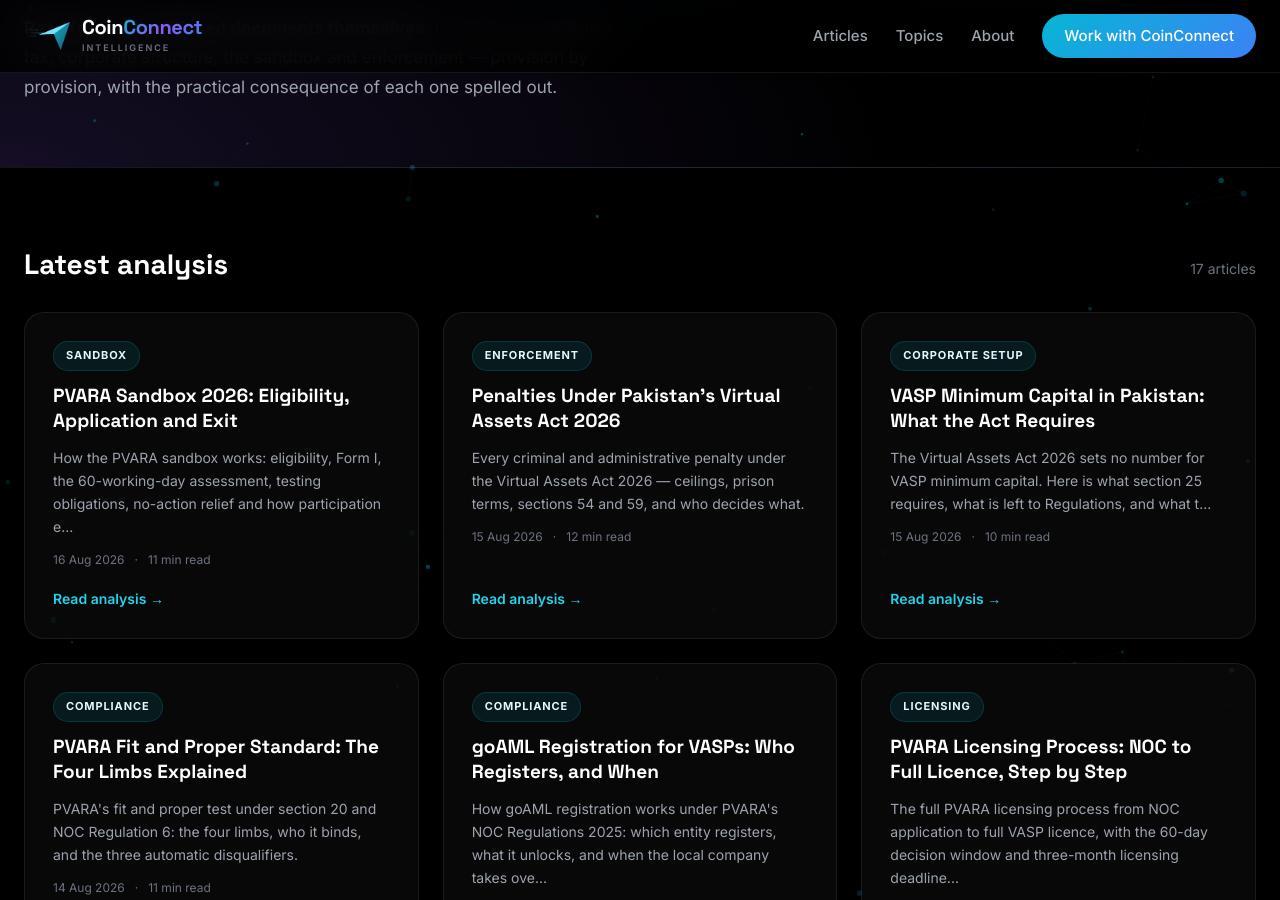
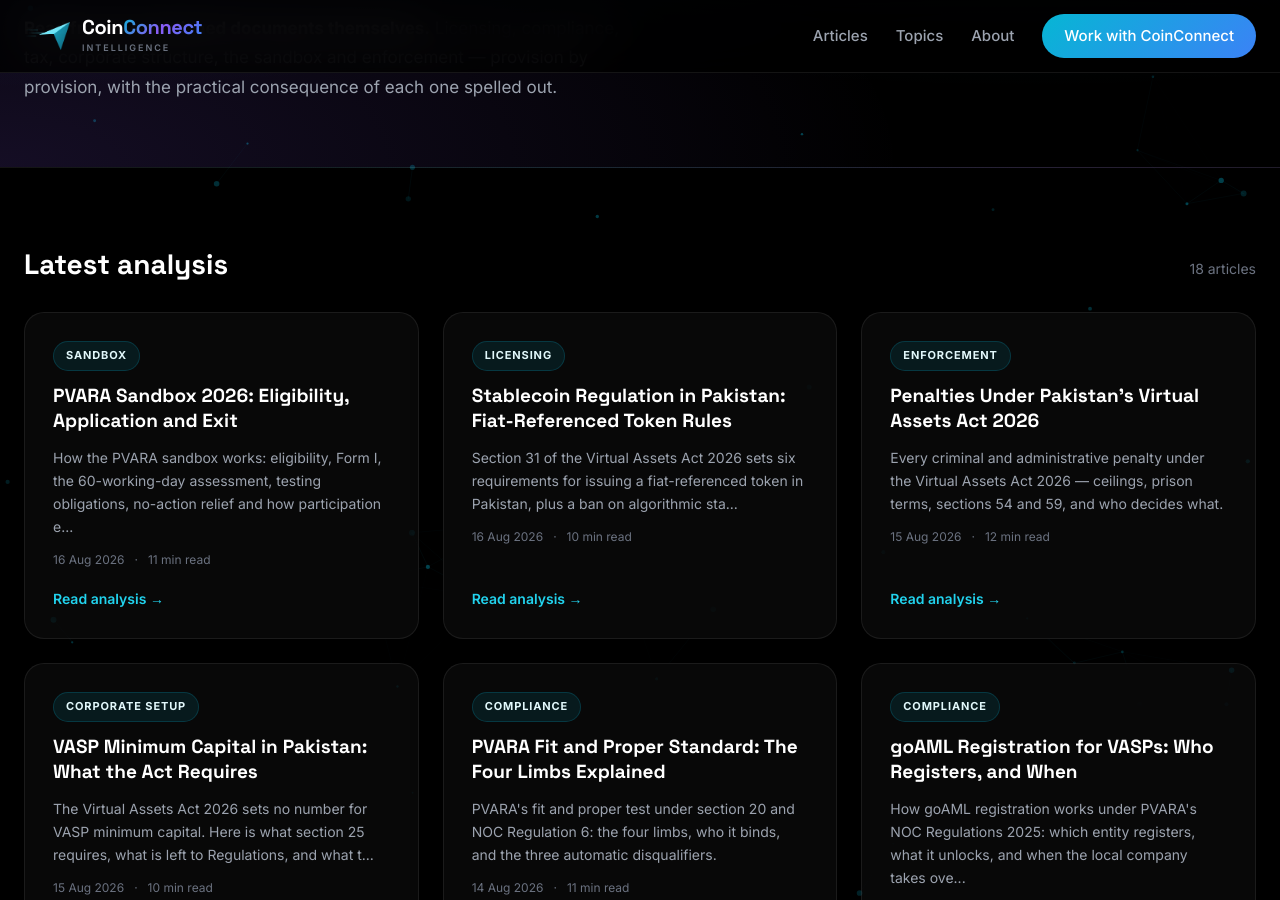
Before and after one commit to coinconnect-pk/coinconnect-pk.github.io, a Jekyll site: the page built from index.html, in a window 1280 px wide and 900 px high, scrolled down 447 px. Built offline with Jekyll 4.4.1, drawn with Linux system fonts in a browser that asks for light colours.

Commit message:
Publish article for 2026-08-16

```diff
--- a/_data/linkmap.yml
+++ b/_data/linkmap.yml
@@ -289,3 +289,6 @@ blog:
   - url: "https://blog.coinconnect.site/pvara-sandbox-2026-eligibility-application-and-exit/"
     title: "PVARA Sandbox 2026: Eligibility, Application and Exit"
     topics: [pvara, sandbox, eligibility, application, exit]
+  - url: "https://blog.coinconnect.site/stablecoin-regulation-in-pakistan-fiat-referenced-token-rules/"
+    title: "Stablecoin Regulation in Pakistan: Fiat-Referenced Token Rules"
+    topics: [stablecoin, regulation, fiat, referenced, token, rules, licensing]
--- a/_data/published-log.csv
+++ b/_data/published-log.csv
@@ -16,3 +16,4 @@ date,source,title,words
 2026-08-15,queue,"VASP Minimum Capital in Pakistan: What the Act Requires",1983
 2026-08-15,queue,"Penalties Under Pakistan's Virtual Assets Act 2026",2479
 2026-08-16,queue,"PVARA Sandbox 2026: Eligibility, Application and Exit",2307
+2026-08-16,queue,"Stablecoin Regulation in Pakistan: Fiat-Referenced Token Rules",2134
```
Also changed, not shown: _posts/2026-08-16-stablecoin-regulation-in-pakistan-fiat-referenced-token-rules.md (renamed from _queue/018-stablecoin-regulation-in-pakistan-fiat-referenced-token-rule.md, +1 -1 lines).
